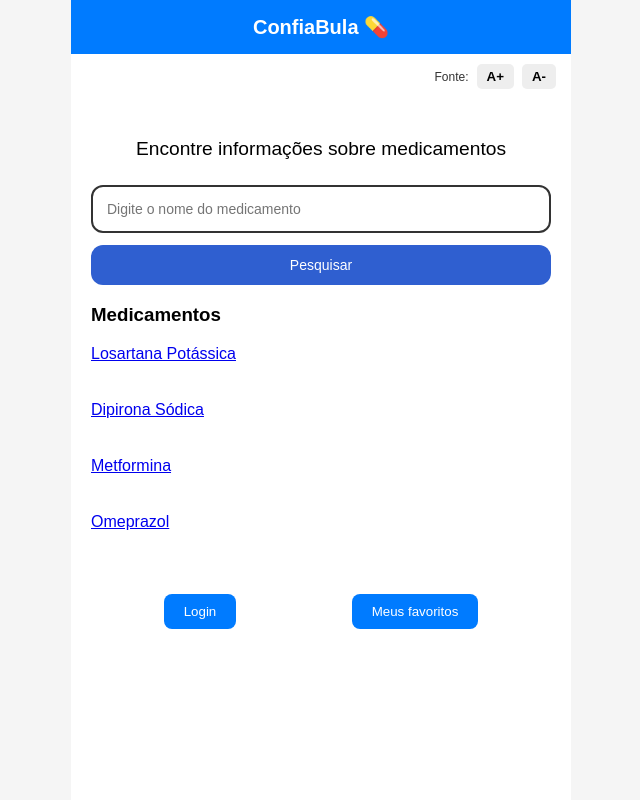
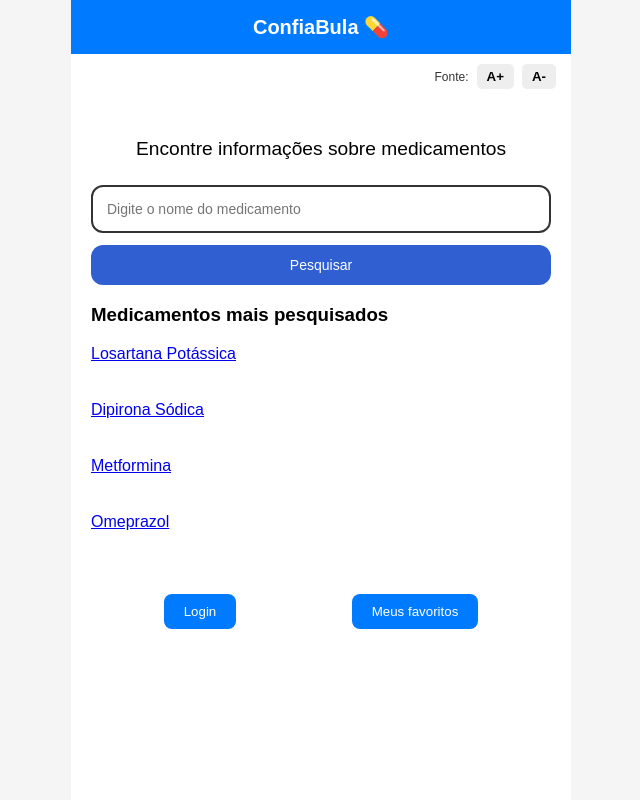
Before and after one commit to bruhnacastro/ConfiaBula, a Flask app: page / in a window 1280 px wide. Shown: the whole page, without its empty margins (319-959 px from the left). Run offline with Flask 3, Linux system fonts and the light colour scheme; data comes from the database, SQL or seed files in the repository.

Commit message:
primeiro commit

```diff
--- a/templates/index.html
+++ b/templates/index.html
@@ -43,7 +43,7 @@
     </button>
 </form>
 
-        <h3>Medicamentos</h3>
+        <h3>Medicamentos mais pesquisados</h3>
 
 <div class="lista">
   {% for medicamento in medicamentos %}
```
